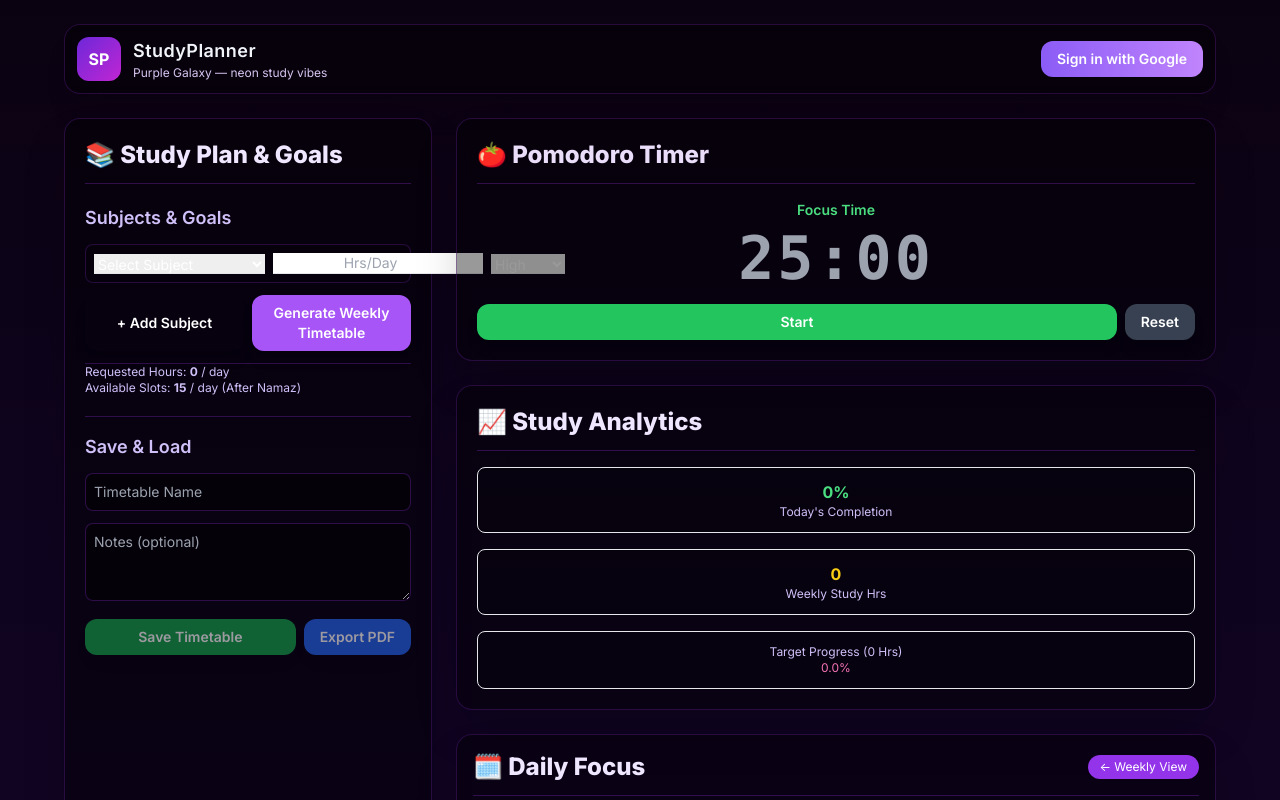
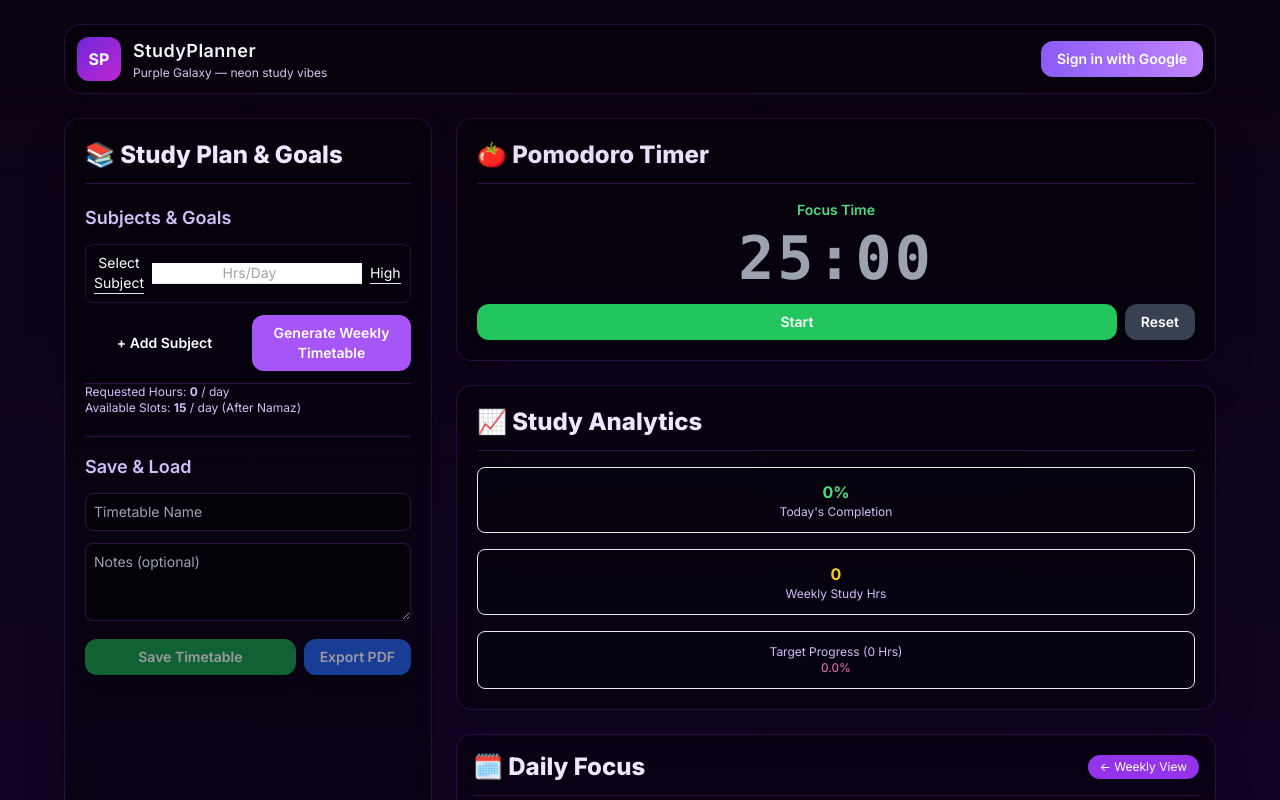
Before and after one commit to kaifislam02-ops/studyplanner, a Next.js app: page / in a window 1280 px wide. Shown: the top 800 px of the page. Built offline with nearby package versions, Linux system fonts and the light colour scheme.

Commit message:
Final Fix: Replaced native select elements with Headless UI Listbox components to guarantee elimination of white browser default UI.

```diff
--- a/componentsSubjectPlanner.tsx
+++ b/componentsSubjectPlanner.tsx
@@ -1,5 +1,7 @@
 import React from 'react';
 import { Subject } from './app/page';
+// NEW IMPORT: Headless UI Listbox
+import { Listbox } from '@headlessui/react';
 
 interface SubjectPlannerProps {
     subjects: Subject[];
@@ -12,6 +14,13 @@ interface SubjectPlannerProps {
     neonButtonClass: (color: string) => string;
     COMMON_SUBJECTS: string[];
 }
+
+// Helper list for priority mapping
+const priorityOptions = [
+    { name: 'High', value: '3' },
+    { name: 'Medium', value: '2' },
+    { name: 'Low', value: '1' },
+];
 
 export const SubjectPlanner: React.FC<SubjectPlannerProps> = ({
     subjects,
@@ -29,20 +38,36 @@ export const SubjectPlanner: React.FC<SubjectPlannerProps> = ({
             <h4 className="text-lg font-semibold text-[#cfc0f8]">Subjects & Goals</h4>
             {subjects.map((sub, i) => (
                 <div key={sub.id} className="flex gap-2 items-center bg-black/20 p-2 rounded-lg border border-purple-900/40">
-                    {/* Name Input/Select */}
-                    <select
+
+                    {/* 1. Subject Name Listbox */}
+                    <Listbox
                         value={sub.name}
-                        onChange={(e) => handleChange(i, "name", e.target.value)}
-                        // FIX: Force deep black background on select
-                        className="flex-1 bg-[#030008] border-b border-purple-700/50 focus:border-[#A855F7] text-sm p-1 outline-none text-white appearance-none"
+                        onChange={(value) => handleChange(i, "name", value)}
                     >
-                        {/* FIX: Force deep black background on options */}
-                        <option value="" className="bg-[#030008] text-gray-400">Select Subject</option>
-                        {COMMON_SUBJECTS.map(s => <option key={s} value={s} className="bg-[#030008] text-white">{s}</option>)}
-                        <option value={sub.name} disabled className="bg-[#030008] text-gray-500">--- Custom ---</option>
-                    </select>
+                        <div className="relative flex-1">
+                            <Listbox.Button
+                                className="w-full text-left bg-[#030008] border-b border-purple-700/50 focus:border-[#A855F7] text-sm p-1 outline-none text-white appearance-none flex justify-between items-center"
+                            >
+                                {sub.name || 'Select Subject'}
+                            </Listbox.Button>
+                            <Listbox.Options className="absolute z-20 mt-1 max-h-60 w-full overflow-auto rounded-md bg-[#030008] py-1 text-base shadow-lg ring-1 ring-white/20 focus:outline-none sm:text-sm">
+                                <Listbox.Option value="" className={({ active }) => `relative cursor-default select-none py-2 pl-3 pr-4 text-gray-400 ${active ? 'bg-purple-700/50' : 'bg-[#030008]'}`}>
+                                    Select Subject
+                                </Listbox.Option>
+                                {COMMON_SUBJECTS.map((s, idx) => (
+                                    <Listbox.Option
+                                        key={idx}
+                                        value={s}
+                                        className={({ active }) => `relative cursor-default select-none py-2 pl-3 pr-4 text-white ${active ? 'bg-purple-700/50' : 'bg-[#030008]'}`}
+                                    >
+                                        {s}
+                                    </Listbox.Option>
+                                ))}
+                            </Listbox.Options>
+                        </div>
+                    </Listbox>
 
-                    {/* Hours Input */}
+                    {/* Hours Input (Standard Input) */}
                     <input
                         type="number"
                         placeholder="Hrs/Day"
@@ -53,18 +78,30 @@ export const SubjectPlanner: React.FC<SubjectPlannerProps> = ({
                         min="0"
                     />
 
-                    {/* Priority Select */}
-                    <select
+                    {/* 2. Priority Listbox */}
+                    <Listbox
                         value={sub.priority}
-                        onChange={(e) => handleChange(i, "priority", e.target.value)}
-                        // FIX: Force deep black background on select
-                        className="w-20 bg-[#030008] border-b border-purple-700/50 focus:border-[#A855F7] text-sm p-1 outline-none text-white appearance-none"
+                        onChange={(value) => handleChange(i, "priority", value)}
                     >
-                        {/* FIX: Force deep black background on options */}
-                        <option value="3" className="bg-[#030008] text-white">High</option>
-                        <option value="2" className="bg-[#030008] text-white">Medium</option>
-                        <option value="1" className="bg-[#030008] text-white">Low</option>
-                    </select>
+                        <div className="relative w-20">
+                            <Listbox.Button
+                                className="w-full text-left bg-[#030008] border-b border-purple-700/50 focus:border-[#A855F7] text-sm p-1 outline-none text-white appearance-none flex justify-between items-center"
+                            >
+                                {priorityOptions.find(o => o.value === sub.priority)?.name}
+                            </Listbox.Button>
+                            <Listbox.Options className="absolute z-20 mt-1 max-h-60 w-full overflow-auto rounded-md bg-[#030008] py-1 text-base shadow-lg ring-1 ring-white/20 focus:outline-none sm:text-sm">
+                                {priorityOptions.map((option, idx) => (
+                                    <Listbox.Option
+                                        key={idx}
+                                        value={option.value}
+                                        className={({ active }) => `relative cursor-default select-none py-2 pl-3 pr-4 text-white ${active ? 'bg-purple-700/50' : 'bg-[#030008]'}`}
+                                    >
+                                        {option.name}
+                                    </Listbox.Option>
+                                ))}
+                            </Listbox.Options>
+                        </div>
+                    </Listbox>
 
                     {/* Remove Button */}
                     <button onClick={() => removeSubject(sub.id)} className="text-red-400 hover:text-red-300 p-1">
```
Also changed, not shown: componentsDraggableSlot.tsx (+74 -25 lines).
